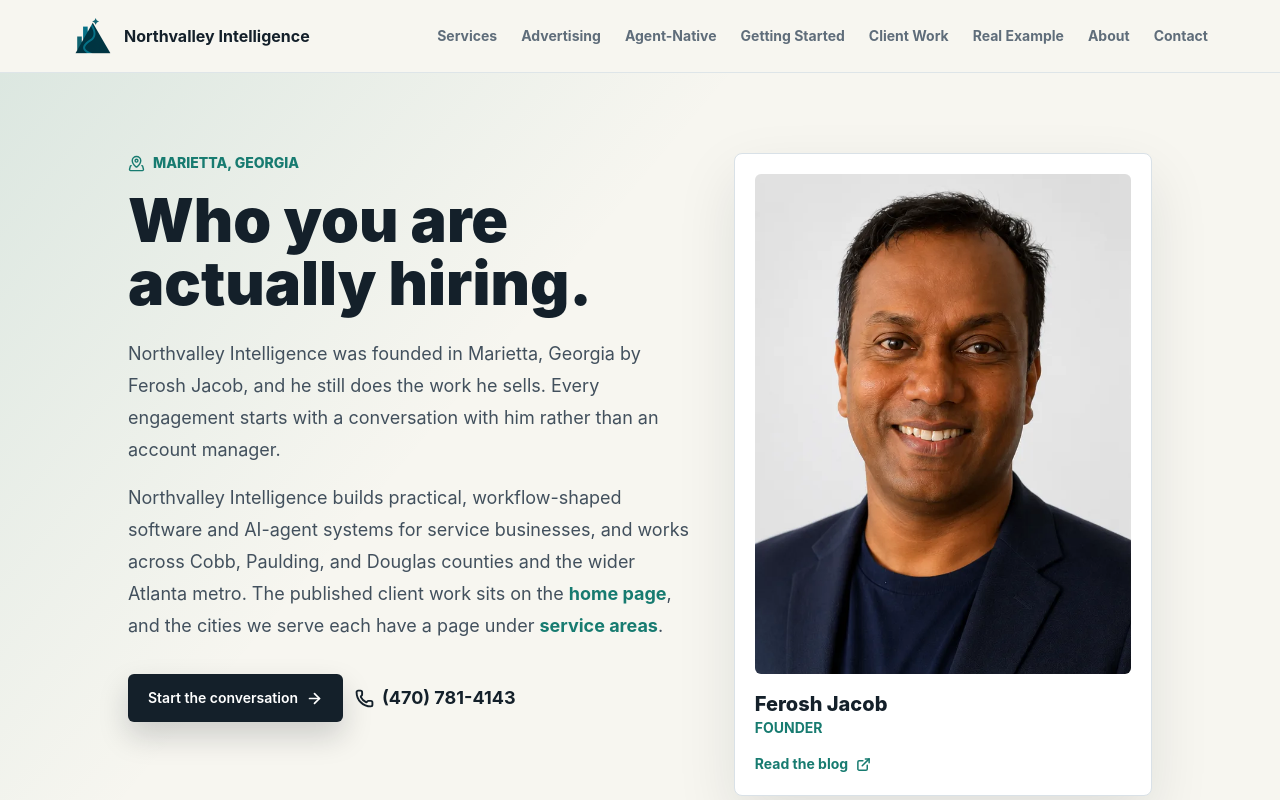
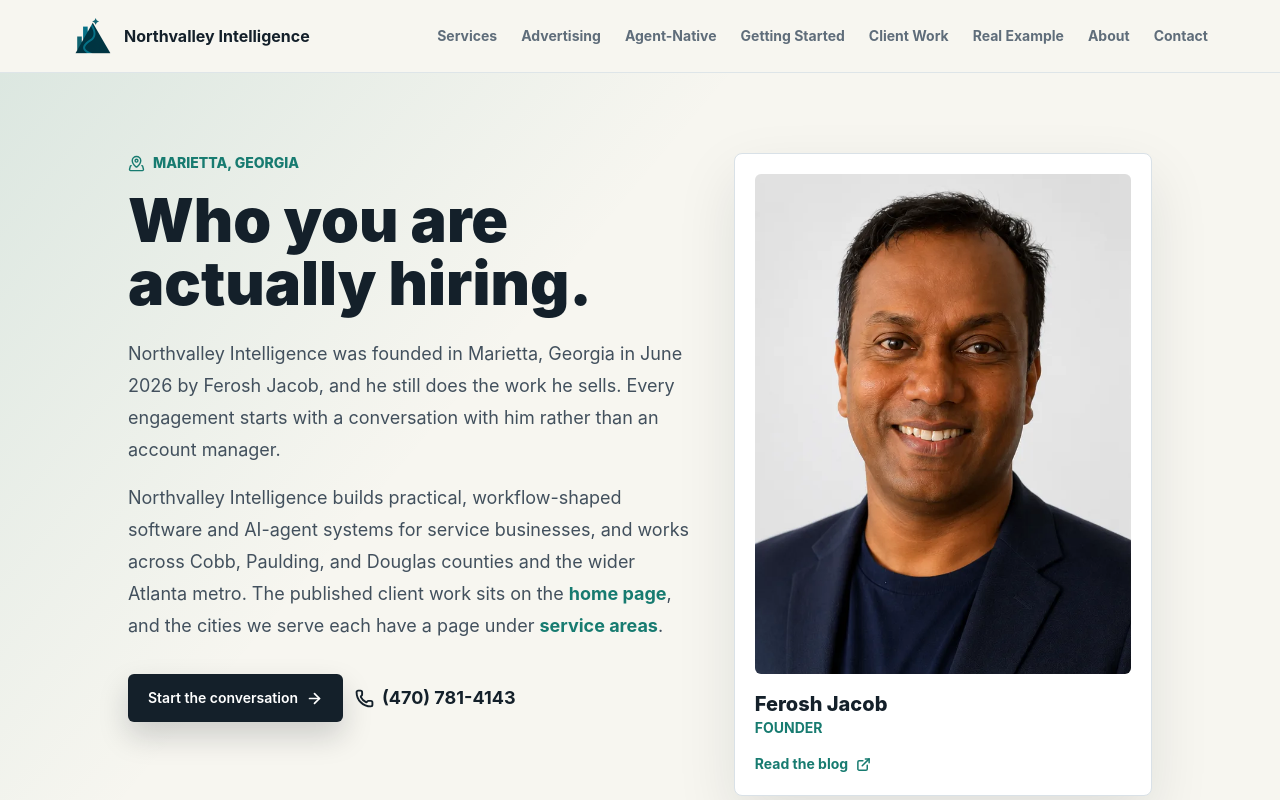
Before and after one commit to Northvalley-Intelligence/northvalleyintel.com, a Next.js app: page /about in a window 1280 px wide. Shown: the top 800 px of the page. Built offline with nearby package versions, Linux system fonts and the light colour scheme.

Commit message:
[fix-the-complimentary-report] /about: founded June 2026 (H02) (#34)
Claude-Session: https://claude.ai/code/session_01Ur5HbYogiXnCwWGYAzmHGi

Co-authored-by: Claude Fable 5.1 <noreply@anthropic.com>

```diff
--- a/src/app/page.tsx
+++ b/src/app/page.tsx
@@ -58,6 +58,7 @@ const jsonLd = {
   url: siteConfig.url,
   email: siteConfig.email,
   telephone: siteConfig.telephone,
+  foundingDate: "2026-06",
   logo: `${siteConfig.url}/northvalley-logo.png`,
   image: `${siteConfig.url}/assessment-flow.webp`,
   // The Google Business Profile. sameAs plus hasMap is the machine-readable
--- a/src/lib/site.ts
+++ b/src/lib/site.ts
@@ -158,7 +158,7 @@ export const owner = {
   blogUrl: "https://feroshjacob.github.io/posts/",
   image: "/people-ferosh-jacob.webp",
   summary:
-    "Northvalley Intelligence was founded in Marietta, Georgia by Ferosh Jacob, and he still does the work he sells. Every engagement starts with a conversation with him rather than an account manager.",
+    "Northvalley Intelligence was founded in Marietta, Georgia in June 2026 by Ferosh Jacob, and he still does the work he sells. Every engagement starts with a conversation with him rather than an account manager.",
   // Source for every line below: https://feroshjacob.github.io/ (self-published
   // biography, linked from the Person entry on this site since launch).
   credentials: [
```
